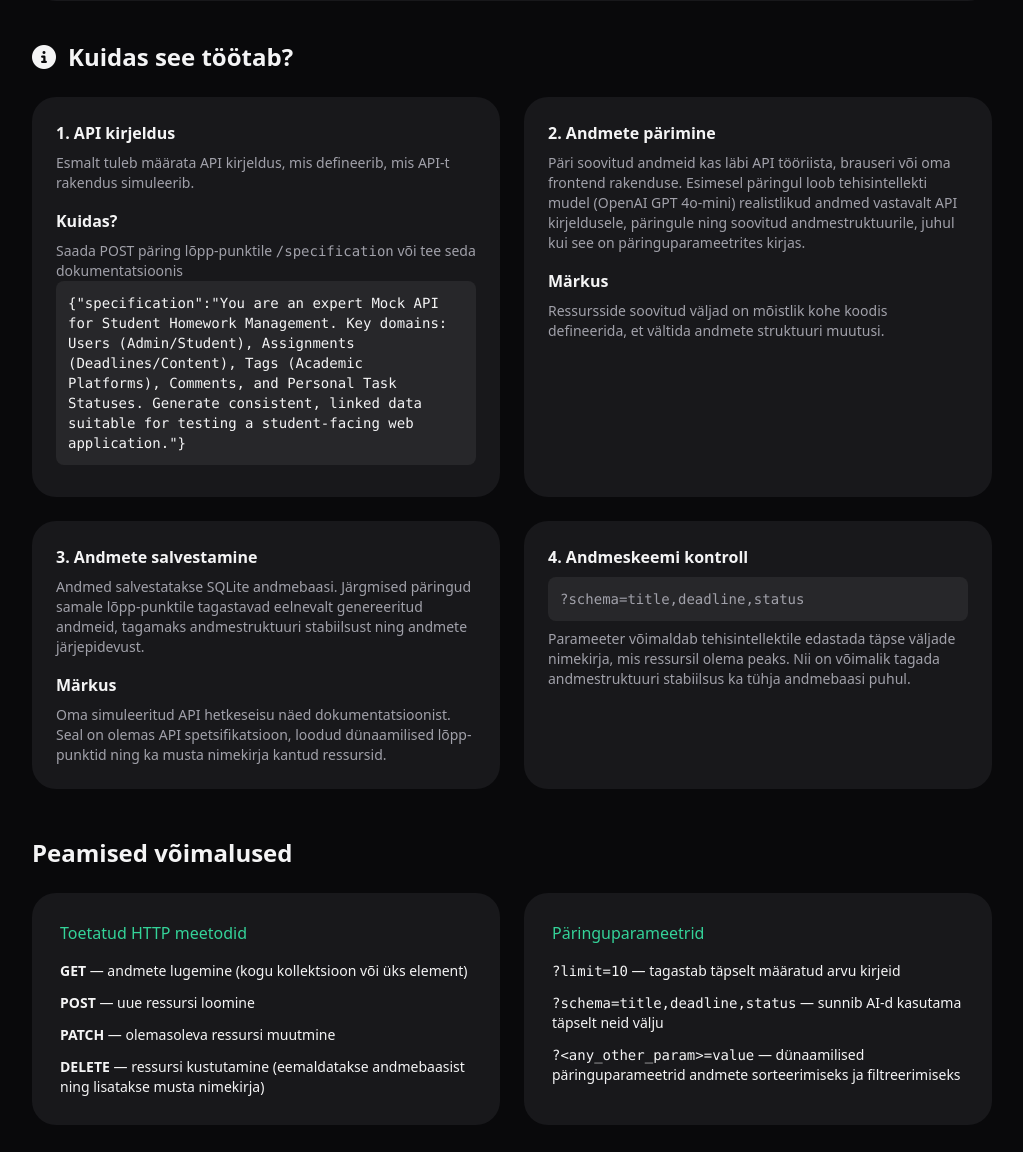
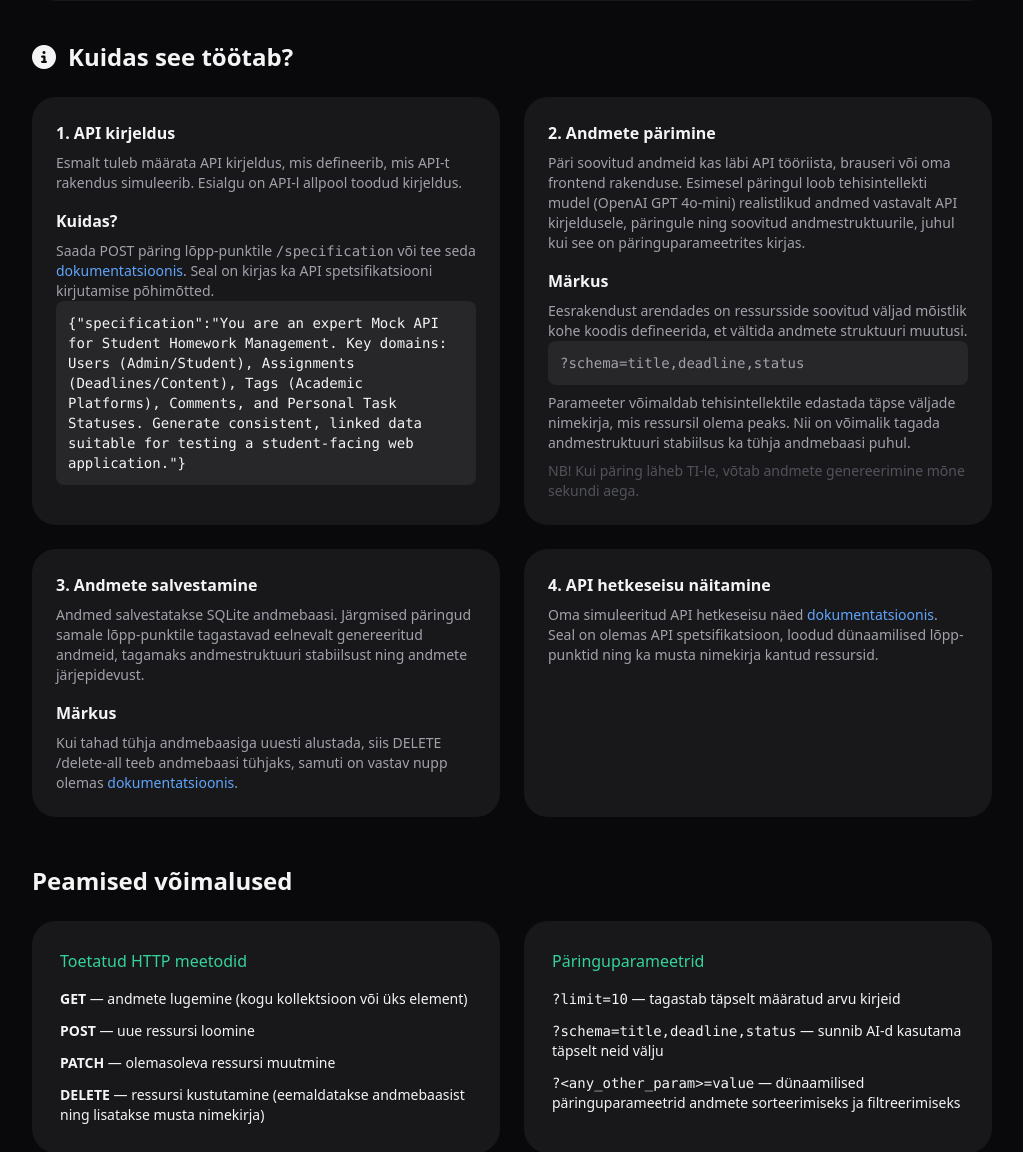
Before and after one commit to TLU-HK-RIF23-Janeli/API-simulaator, a Flask app: page / in a window 1280 px wide. Shown: the part 417-1569 px from the top of the page, without its empty margins (128-1151 px from the left). Run offline with Flask 3, Linux system fonts and the light colour scheme; some libraries are stand-ins or nearby versions.

Commit message:
Update home.html to enhance API documentation clarity and usability
Co-authored-by: Copilot <copilot@github.com>

```diff
--- a/code/templates/home.html
+++ b/code/templates/home.html
@@ -42,9 +42,9 @@
                 <div class="grid grid-cols-2 gap-6 mb-12">
                     <div class="bg-zinc-900 rounded-3xl p-6">
                         <h3 class="font-semibold mb-2">1. API kirjeldus</h3>
-                        <p class="text-sm text-zinc-400 mb-4">Esmalt tuleb määrata API kirjeldus, mis defineerib, mis API-t rakendus simuleerib.</p>
+                        <p class="text-sm text-zinc-400 mb-4">Esmalt tuleb määrata API kirjeldus, mis defineerib, mis API-t rakendus simuleerib. Esialgu on API-l allpool toodud kirjeldus.</p>
                         <h3 class="font-semibold mb-2">Kuidas?</h3>
-                        <p class="text-sm text-zinc-400">Saada POST päring lõpp-punktile <code>/specification</code> või tee seda dokumentatsioonis</p>
+                        <p class="text-sm text-zinc-400">Saada POST päring lõpp-punktile <code>/specification</code> või tee seda <a href="/documentation" class="text-blue-400 hover:underline">dokumentatsioonis</a>. Seal on kirjas ka API spetsifikatsiooni kirjutamise põhimõtted.</p>
                         <code class="block bg-zinc-800 text-sm p-3 rounded-lg mb-2">{"specification":"You are an expert Mock API for Student Homework Management. Key domains: Users (Admin/Student), Assignments (Deadlines/Content), Tags (Academic Platforms), Comments, and Personal Task Statuses. Generate consistent, linked data suitable for testing a student-facing web application."}</code>
                     </div>
                     <div class="bg-zinc-900 rounded-3xl p-6">
@@ -54,7 +54,11 @@
                             realistlikud andmed vastavalt API kirjeldusele, päringule ning soovitud andmestruktuurile,
                             juhul kui see on päringuparameetrites kirjas.</p>
                         <h3 class="font-semibold mb-2">Märkus</h3>
-                        <p class="text-sm text-zinc-400">Ressursside soovitud väljad on mõistlik kohe koodis defineerida, et vältida andmete struktuuri muutusi.</p>
+                        <p class="text-sm text-zinc-400">Eesrakendust arendades on ressursside soovitud väljad mõistlik kohe koodis defineerida, et vältida andmete struktuuri muutusi.</p>
+                        <p class="text-sm text-zinc-400 mb-2"><code class="block bg-zinc-800 text-sm p-3 rounded-lg mb-2">?schema=title,deadline,status</code> Parameeter võimaldab tehisintellektile edastada täpse väljade nimekirja,
+                            mis ressursil olema peaks. Nii on võimalik tagada andmestruktuuri stabiilsus ka tühja andmebaasi puhul.
+                        </p>
+                        <p class="text-sm text-zinc-600">NB! Kui päring läheb TI-le, võtab andmete genereerimine mõne sekundi aega.</p>
                     </div>
                     <div class="bg-zinc-900 rounded-3xl p-6">
                         <h3 class="font-semibold mb-2">3. Andmete salvestamine</h3>
@@ -62,14 +66,12 @@
                             Järgmised päringud samale lõpp-punktile tagastavad eelnevalt genereeritud andmeid,
                             tagamaks andmestruktuuri stabiilsust ning andmete järjepidevust.</p>
                         <h3 class="font-semibold mb-2">Märkus</h3>
-                        <p class="text-sm text-zinc-400">Oma simuleeritud API hetkeseisu näed dokumentatsioonist.
-                            Seal on olemas API spetsifikatsioon, loodud dünaamilised lõpp-punktid ning ka musta nimekirja kantud ressursid.
-                        </p>
+                        <p class="text-sm text-zinc-400">Kui tahad tühja andmebaasiga uuesti alustada, siis DELETE /delete-all teeb andmebaasi tühjaks, samuti on vastav nupp  olemas <a href="/documentation" class="text-blue-400 hover:underline">dokumentatsioonis</a>.</p>
                     </div>
                     <div class="bg-zinc-900 rounded-3xl p-6">
-                        <h3 class="font-semibold mb-2">4. Andmeskeemi kontroll</h3>
-                        <p class="text-sm text-zinc-400"><code class="block bg-zinc-800 text-sm p-3 rounded-lg mb-2">?schema=title,deadline,status</code> Parameeter võimaldab tehisintellektile edastada täpse väljade nimekirja,
-                            mis ressursil olema peaks. Nii on võimalik tagada andmestruktuuri stabiilsus ka tühja andmebaasi puhul.
+                        <h3 class="font-semibold mb-2">4. API hetkeseisu näitamine</h3>
+                        <p class="text-sm text-zinc-400">Oma simuleeritud API hetkeseisu näed <a href="/documentation" class="text-blue-400 hover:underline">dokumentatsioonis</a>.
+                            Seal on olemas API spetsifikatsioon, loodud dünaamilised lõpp-punktid ning ka musta nimekirja kantud ressursid.
                         </p>
                     </div>
                 </div>
```
